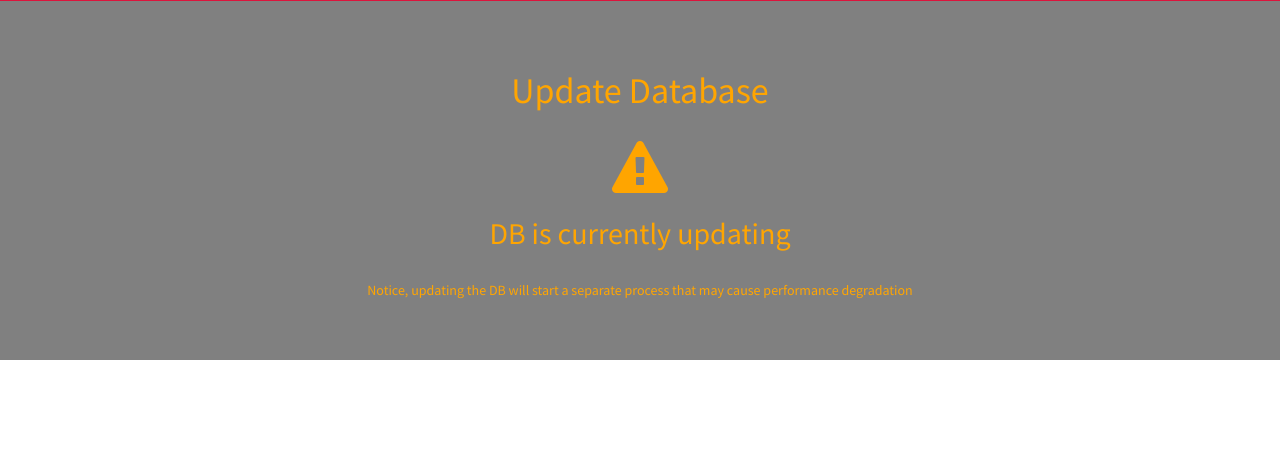
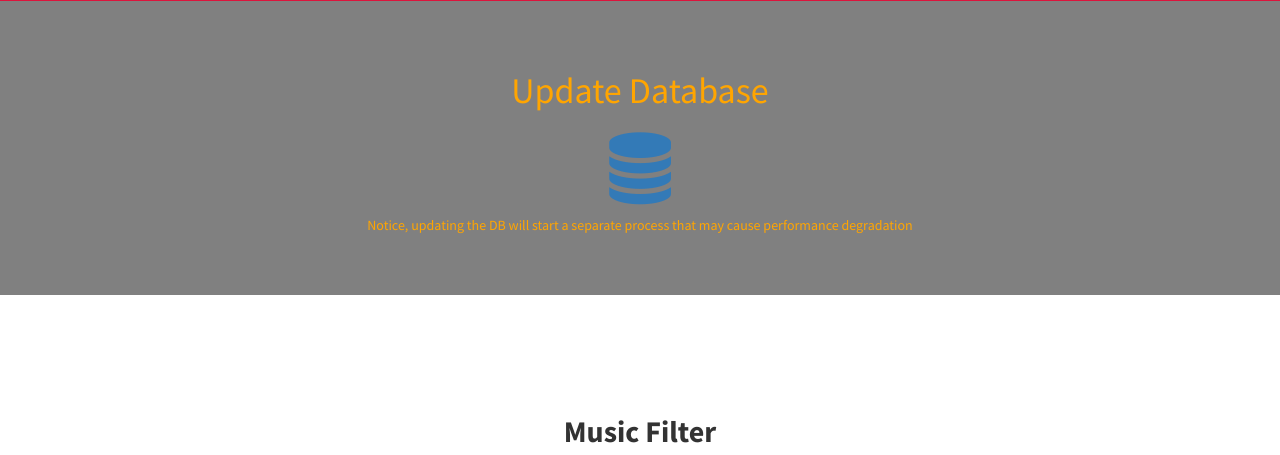
Before and after one commit to MusicFilter/MusicFilter, a Django app: template templates/website/index.html in a window 1280 px wide. Shown: the part 2415-2870 px from the top of the page. Run offline with Django 3.2, Linux system fonts and the light colour scheme; the template is opened without the code that fills it, so the values that code supplies are empty; some libraries are stand-ins or nearby versions.

Commit message:
is_updating predicate change - fix

```diff
--- a/templates/website/index.html
+++ b/templates/website/index.html
@@ -338,11 +338,11 @@
                 <div class="col-lg-12 text-center">
                     <h1>Update Database</h1>
                     {% if is_updating %}
-                    <a href="/generator" data-toggle="tooltip" title="Update Database" class="btn btn-lg"><i class="fa fa-database fa-4x"></i></a>
-                    {% else %}
                     <br>
                     <i class="fa fa-exclamation-triangle fa-4x"></i>
                     <h2>DB is currently updating</h2>
+                    {% else %}
+                    <a href="/generator" data-toggle="tooltip" title="Update Database" class="btn btn-lg"><i class="fa fa-database fa-4x"></i></a>
                     {% endif %}
                     <br>
                     <p>Notice, updating the DB will start a separate process that may cause performance degradation</p>
```
